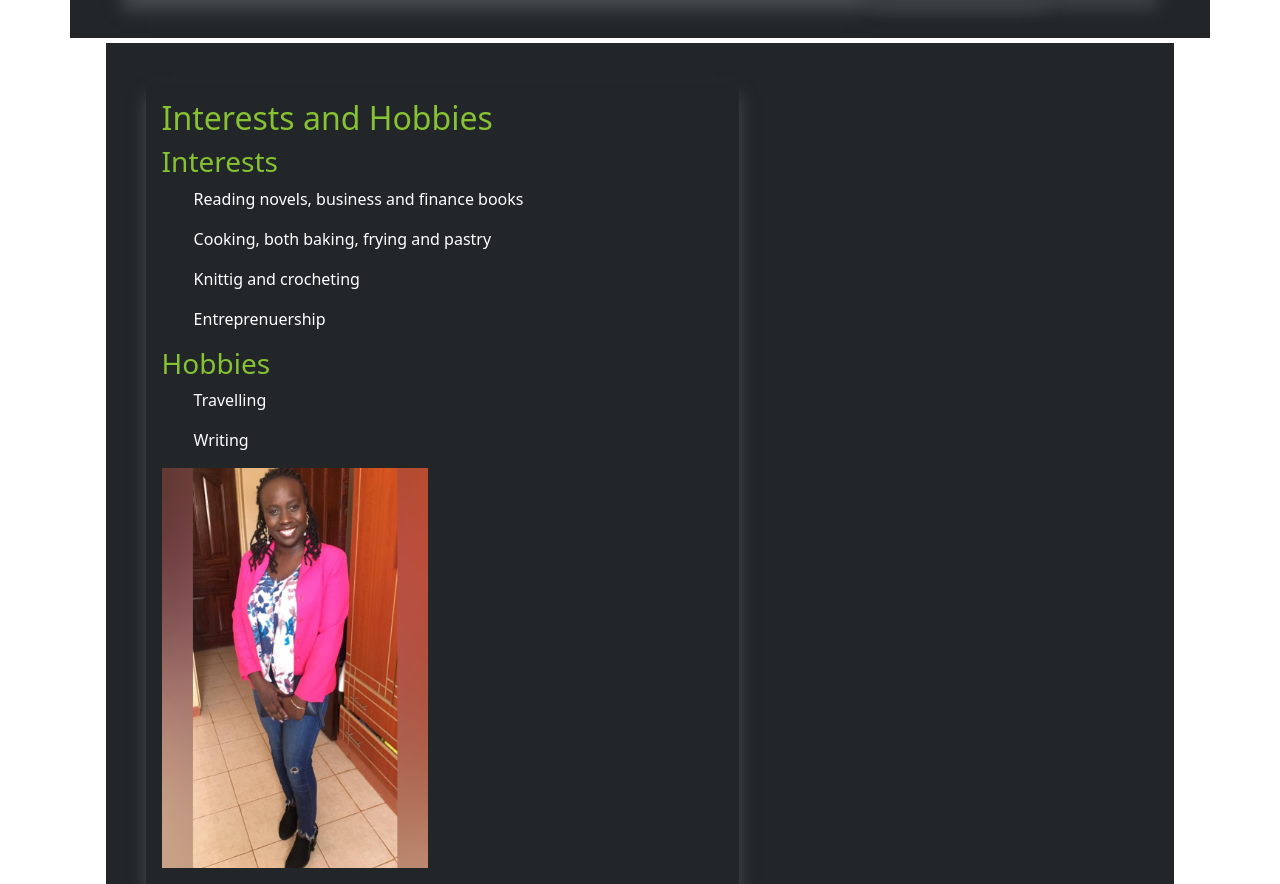
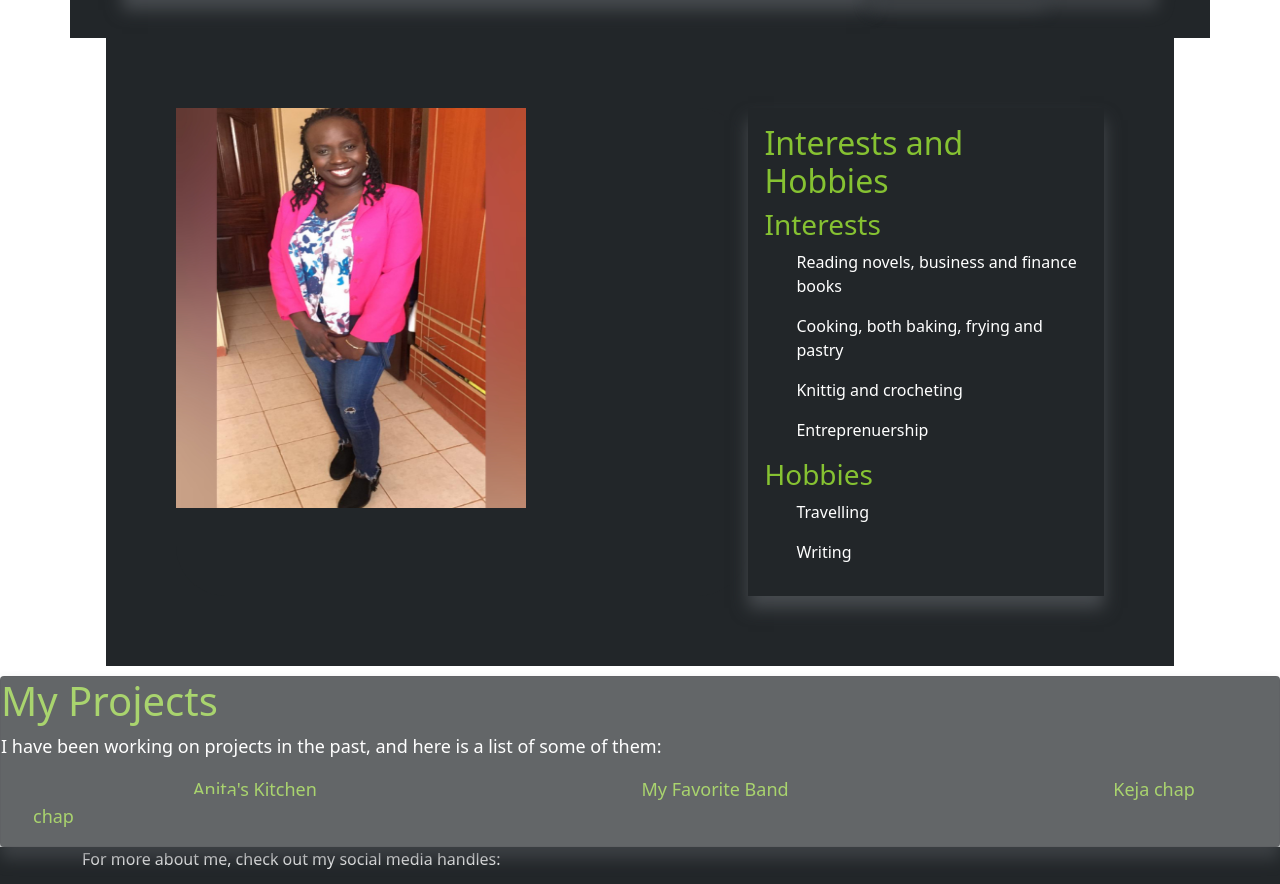
Before and after one commit to CheropS/my-portfolio, a plain HTML site: page index.html in a window 1280 px wide. Shown: the part 1060-1944 px from the top of the page. Drawn offline with Linux system fonts and the light colour scheme.

Commit message:
adding second image near hobbies section

```diff
--- a/index.css
+++ b/index.css
@@ -59,11 +59,13 @@ h3, h2 {
 }
 
 .abtme {
-    display: flex;
-    flex-direction: column;
     width: 83.5%;
     margin-left: auto;
     margin-right: auto;
-    padding: 40px;
-    margin-top: 5px;
+    display: flex;
+    flex-direction: row-reverse;
+    padding: 70px;
+    /* width:80%;  */
+    justify-content: space-evenly;
+
 }
--- a/index.html
+++ b/index.html
@@ -68,11 +68,11 @@
                                 <p>Travelling</p>
                                 <p>Writing</p>
                             </ol>
-                            <div class="card-img-top">
-                                    <img src="img/fullimg.jpg" alt="full image" height="400px">
                             </div>
+                <div class="card-img-top">
+                    <img src="img/fullimg.jpg" alt="full image" height="400px" width="350px">
                 </div>
-                </div>
+            </div>
                 <!--my projects beg-->
                             <div class="card">
                                 <h1 id="myprojects">My Projects</h1>
```
